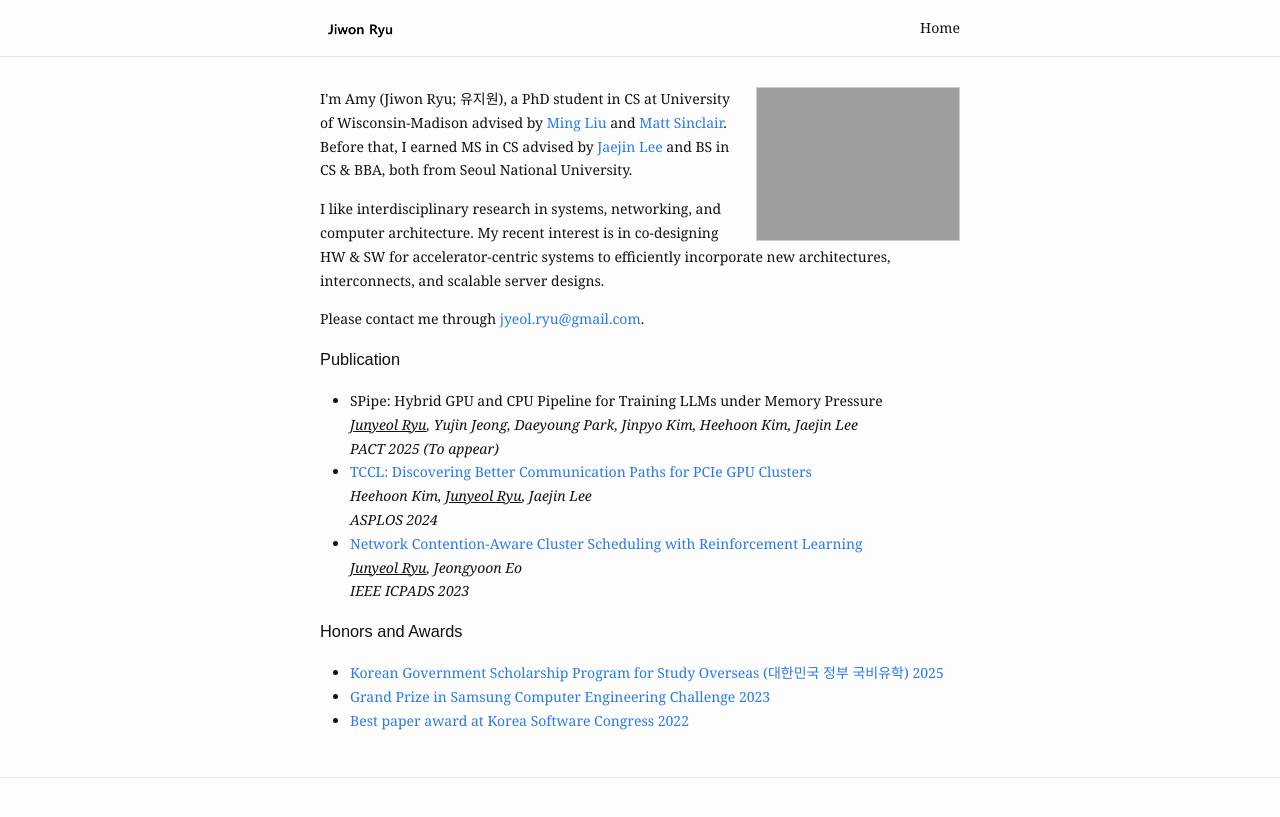
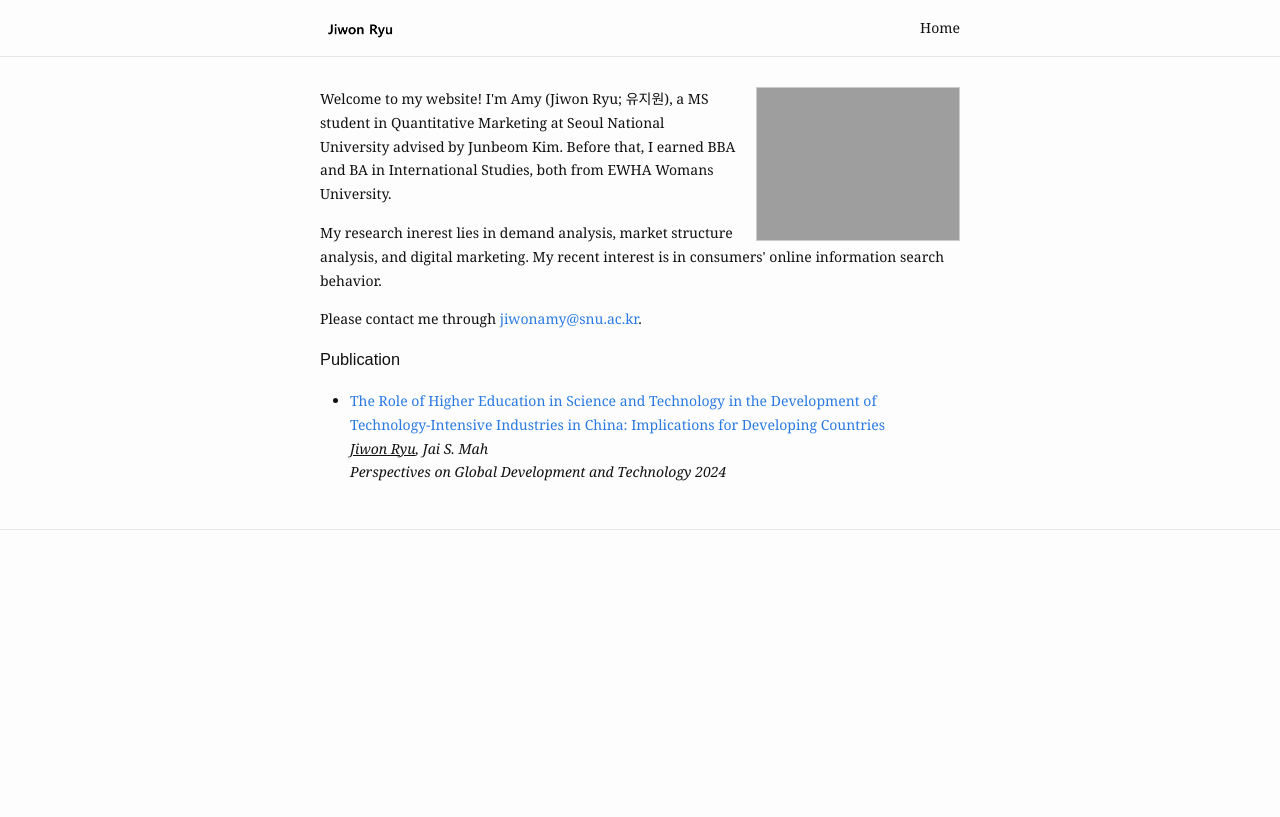
Before and after one commit to jiwonamy/jiwonamy.github.io, a Jekyll site: the page built from index.md, in a window 1280 px wide. Shown: the top 817 px of the page. Built offline with Jekyll 4.4.1, drawn with Linux system fonts in a browser that asks for light colours.

Commit message:
Update index.md

```diff
--- a/index.md
+++ b/index.md
@@ -6,11 +6,11 @@ profile_picture:
 ---
 
 <p>
- I'm Amy (Jiwon Ryu; 유지원), a PhD student in CS at University of Wisconsin-Madison advised by <a href="https://netlab.cs.wisc.edu/">Ming Liu</a> and <a href="https://research.cs.wisc.edu/hal/index.html">Matt Sinclair</a>. Before that, I earned MS in CS advised by <a href="https://sites.google.com/view/jaejinlee">Jaejin Lee</a> and BS in CS & BBA, both from Seoul National University.
+Welcome to my website! I'm Amy (Jiwon Ryu; 유지원), a MS student in Quantitative Marketing at Seoul National University advised by Junbeom Kim. Before that, I earned BBA and BA in International Studies, both from EWHA Womans University.
 </p>
 
 <p>
-I like interdisciplinary research in systems, networking, and computer architecture. My recent interest is in co-designing HW & SW for accelerator-centric systems to efficiently incorporate new architectures, interconnects, and scalable server designs.
+My research inerest lies in demand analysis, market structure analysis, and digital marketing. My recent interest is in consumers' online information search behavior.
 </p>
 
 <p>
@@ -18,7 +18,7 @@ I like interdisciplinary research in systems, networking, and computer architect
  <a href="/assets/pdf/cv.pdf">here</a>.<br>
  -->
  Please contact me through
- <a href="mailto:jyeol.ryu@gmail.com">jyeol.ryu@gmail.com</a>.
+ <a href="mailto:jiwonamy@snu.ac.kr">jiwonamy@snu.ac.kr</a>.
 </p>
 
 
@@ -29,20 +29,7 @@ I like interdisciplinary research in systems, networking, and computer architect
 
 <h3 id="pubs">Publication</h3>
 <ul>
-  <li>SPipe: Hybrid GPU and CPU Pipeline for Training LLMs under Memory Pressure<br>
-      <i><ins>Junyeol Ryu</ins>, Yujin Jeong, Daeyoung Park, Jinpyo Kim, Heehoon Kim, Jaejin Lee</i><br>
-      <i>PACT 2025 (To appear)</i></li>
-  <li><a href="https://dl.acm.org/doi/10.1145/3620666.3651362">TCCL: Discovering Better Communication Paths for PCIe GPU Clusters</a><br>
-      <i>Heehoon Kim, <ins>Junyeol Ryu</ins>, Jaejin Lee</i><br>
-      <i>ASPLOS 2024</i></li>
-  <li><a href="https://doi.org/10.1109/ICPADS60453.2023.00367">Network Contention-Aware Cluster Scheduling with Reinforcement Learning</a><br>
-      <i><ins>Junyeol Ryu</ins>, Jeongyoon Eo</i><br>
-      <i>IEEE ICPADS 2023</i></li>
+  <li><a href="10.1163/15691497-12341657">The Role of Higher Education in Science and Technology in the Development of Technology-Intensive Industries in China: Implications for Developing Countries</a><br>
+      <i><ins>Jiwon Ryu</ins>, Jai S. Mah</i><br>
+      <i>Perspectives on Global Development and Technology 2024</i></li>
 </ul>
-
-<h3 id="honors">Honors and Awards</h3>
-<ul>
-  <li><a href="/assets/img/awards/kgspso.jpeg">Korean Government Scholarship Program for Study Overseas (대한민국 정부 국비유학) 2025</a></li>
-  <li><a href="/assets/img/awards/scec23.jpg">Grand Prize in Samsung Computer Engineering Challenge 2023</a></li>
-  <li><a href="/assets/img/awards/ksc22.jpeg">Best paper award at Korea Software Congress 2022</a></li>
-</ul>
```
